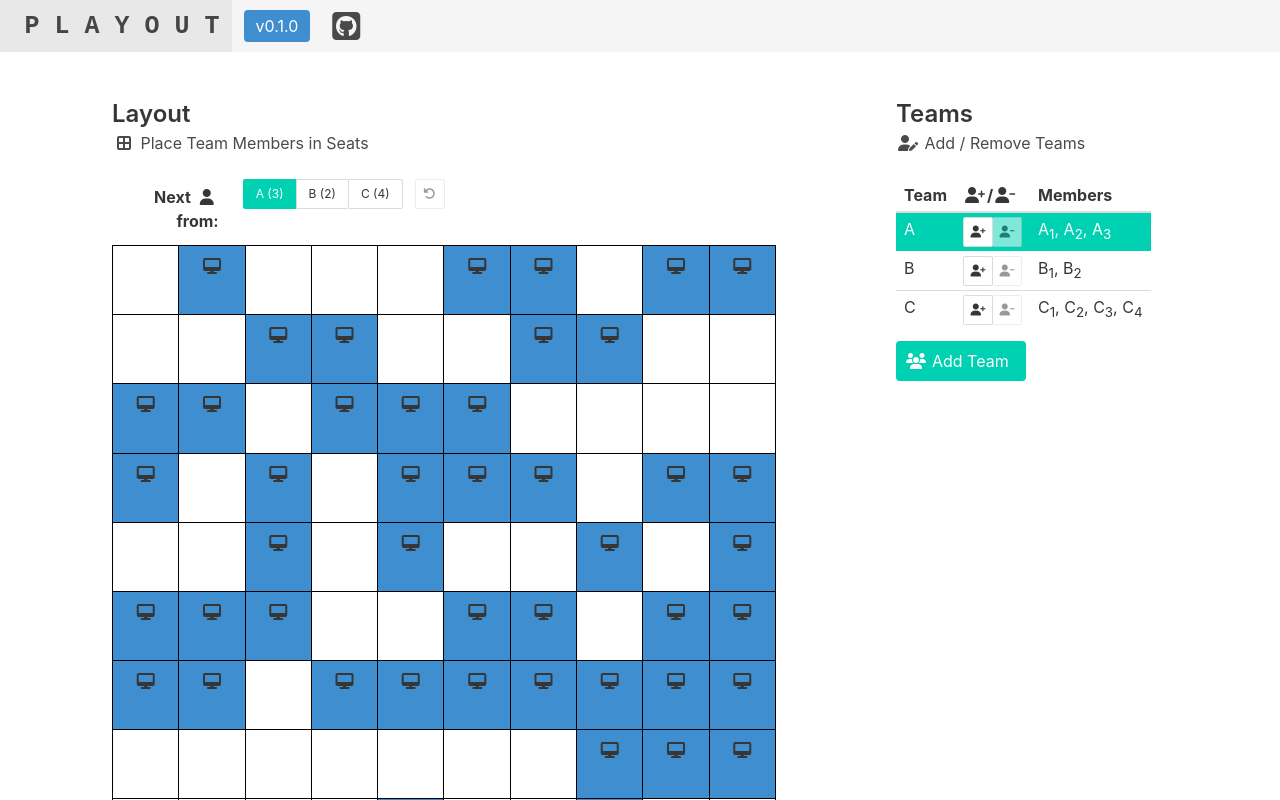
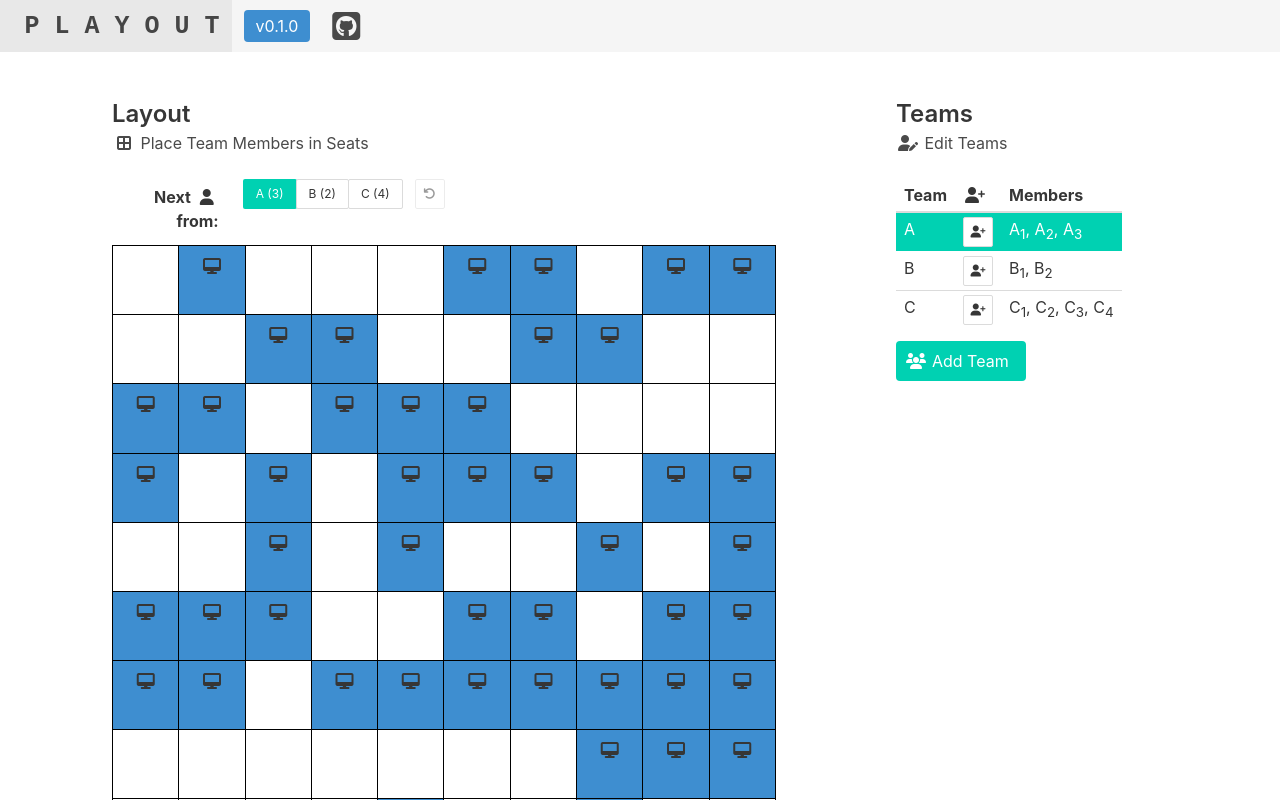
Before and after one commit to mikemoraned/playout, a React (Create React App) app: page / in a window 1280 px wide. Shown: the top 800 px of the page. Built offline with nearby package versions, Linux system fonts and the light colour scheme.

Commit message:
for v0.1, only allow addition of members

```diff
--- a/src/App.js
+++ b/src/App.js
@@ -34,7 +34,7 @@ function App() {
                   <span className="icon">
                     <i className="fas fa-user-edit"></i>
                   </span>{" "}
-                  Add / Remove Teams
+                  Edit Teams
                 </p>
                 <TeamsFull />
               </section>
--- a/src/TeamsFull.js
+++ b/src/TeamsFull.js
@@ -15,10 +15,6 @@ function AddRemoveMembersHeader() {
       <span className="icon">
         <i className="fas fa-user-plus"></i>
       </span>
-      /
-      <span className="icon">
-        <i className="fas fa-user-minus"></i>
-      </span>
     </div>
   );
 }
@@ -35,11 +31,6 @@ function AddRemoveMembers({ team }) {
         >
           <span className="icon">
             <i className="fas fa-user-plus"></i>
-          </span>
-        </button>
-        <button className="button" disabled>
-          <span className="icon">
-            <i className="fas fa-user-minus"></i>
           </span>
         </button>
       </div>
```
